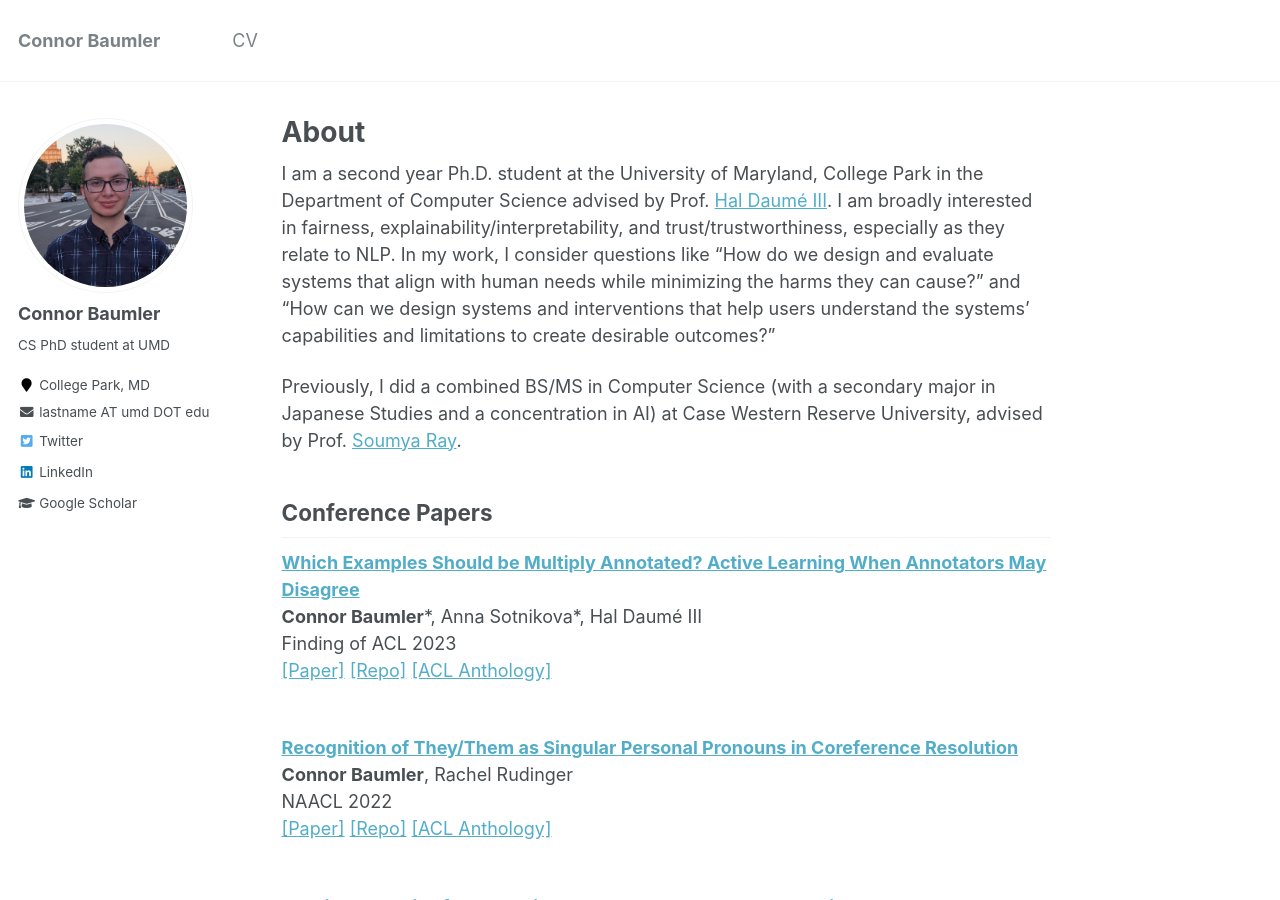
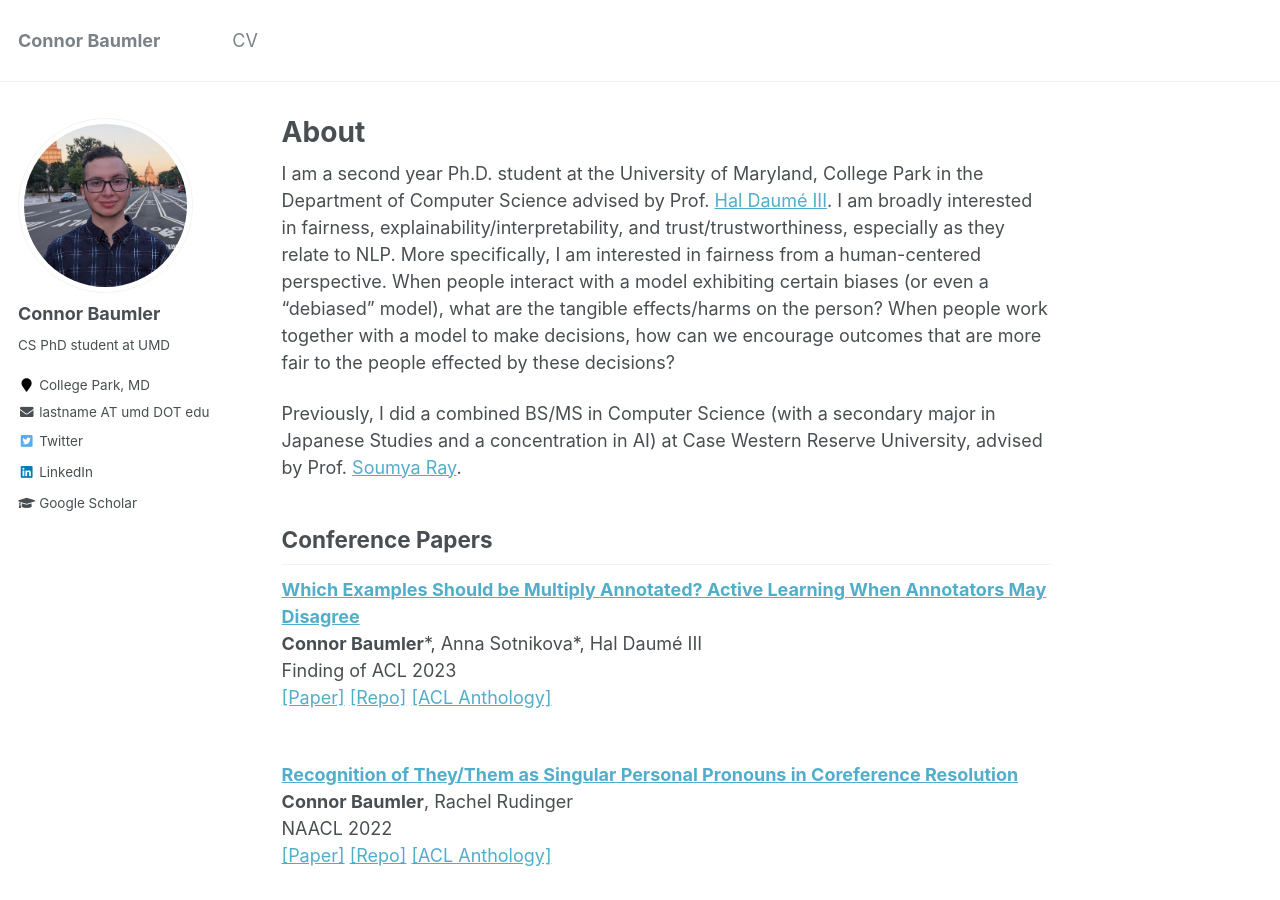
Before and after one commit to ctbaumler/ctbaumler.github.io, a Jekyll site: the page built from _pages/about.md, in a window 1280 px wide and 900 px high. Built offline with Jekyll 4.4.1, drawn with Linux system fonts in a browser that asks for light colours.

Commit message:
new spiel

```diff
--- a/_pages/about.md
+++ b/_pages/about.md
@@ -8,7 +8,7 @@ redirect_from:
   - /about.html
 ---
 
-I am a second year Ph.D. student at the University of Maryland, College Park in the Department of Computer Science advised by Prof. [Hal Daumé III](https://www.umiacs.umd.edu/~hal/). I am broadly interested in fairness, explainability/interpretability, and trust/trustworthiness, especially as they relate to NLP. In my work, I consider questions like "How do we design and evaluate systems that align with human needs while minimizing the harms they can cause?" and "How can we design systems and interventions that help users understand the systems' capabilities and limitations to create desirable outcomes?"
+I am a second year Ph.D. student at the University of Maryland, College Park in the Department of Computer Science advised by Prof. [Hal Daumé III](https://www.umiacs.umd.edu/~hal/). I am broadly interested in fairness, explainability/interpretability, and trust/trustworthiness, especially as they relate to NLP. More specifically, I am interested in fairness from a human-centered perspective. When people interact with a model exhibiting certain biases (or even a "debiased" model), what are the tangible effects/harms on the person? When people work together with a model to make decisions, how can we encourage outcomes that are more fair to the people effected by these decisions?
 
 
 Previously, I did a combined BS/MS in Computer Science (with a secondary major in Japanese Studies and a concentration in AI) at Case Western Reserve University, advised by Prof. [Soumya Ray](http://engr.case.edu/ray_soumya/).
```
